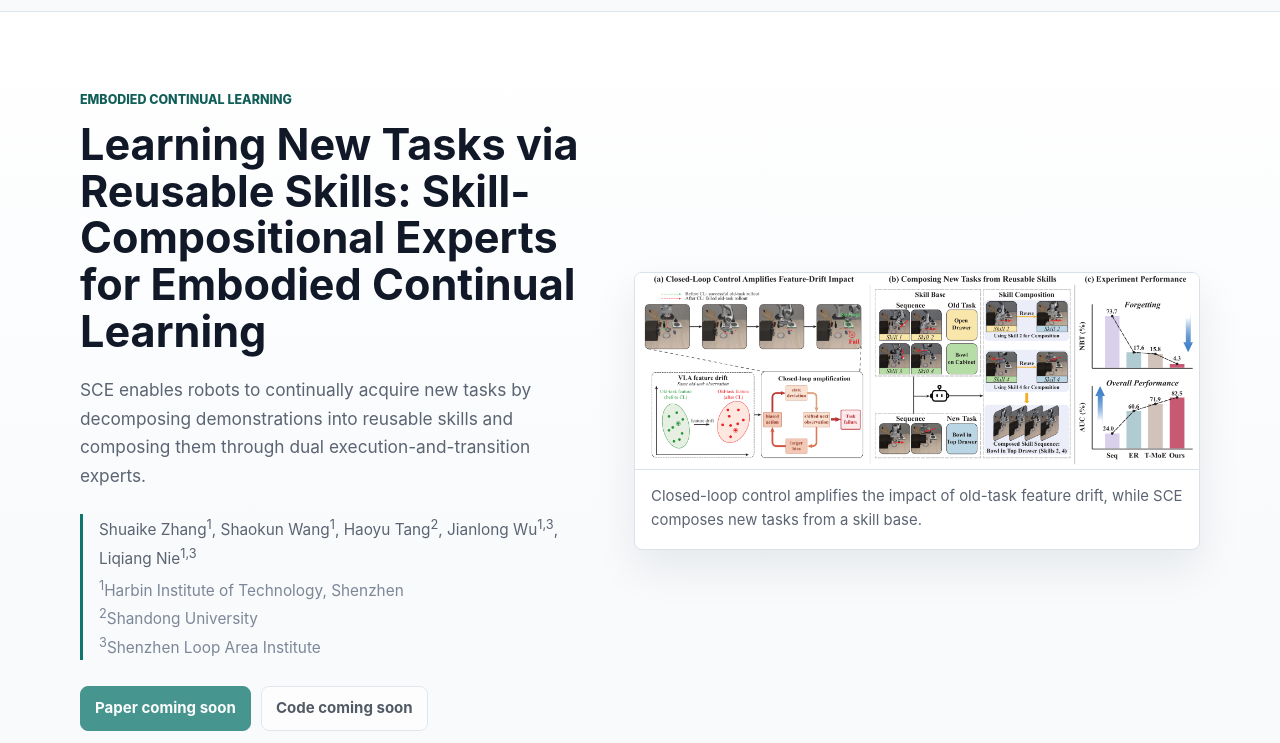
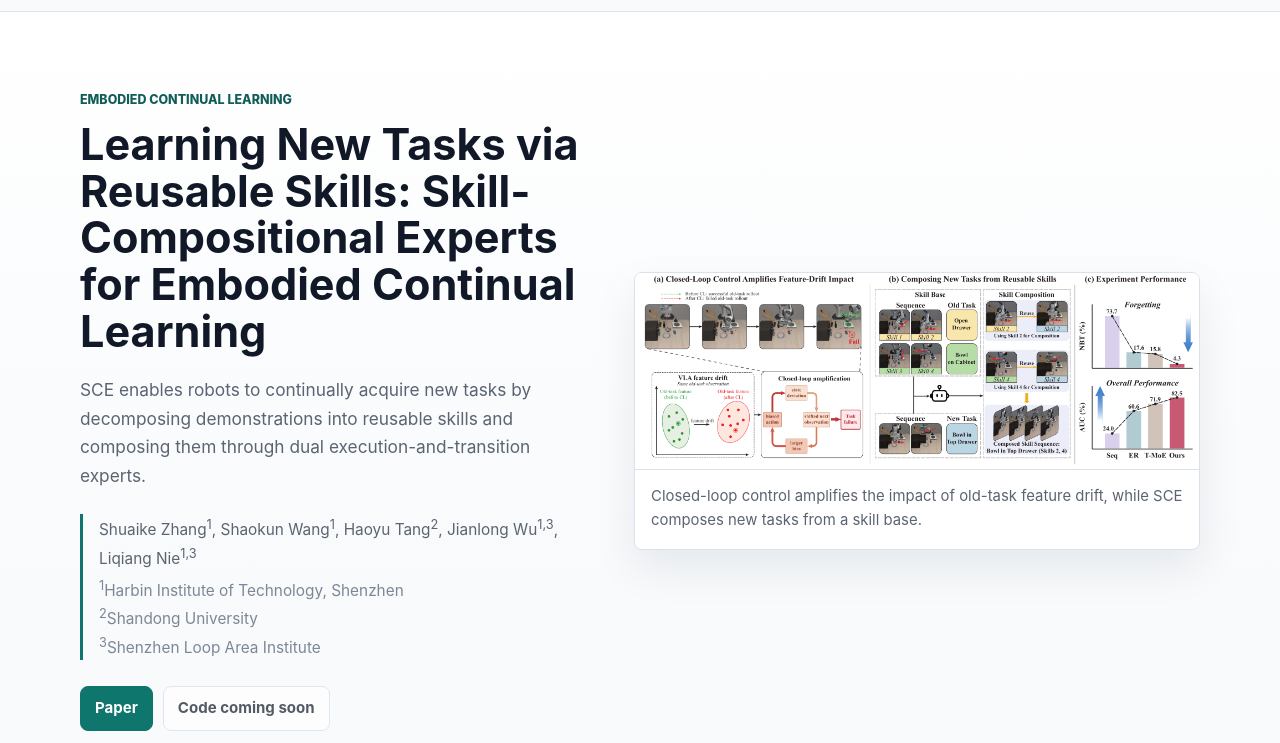
Before and after one commit to eqcy/sce, a plain HTML site: page index.html in a window 1280 px wide. Shown: the part 57-800 px from the top of the page. Drawn offline with Linux system fonts and the light colour scheme.

Commit message:
Update paper link to arXiv

```diff
--- a/index.html
+++ b/index.html
@@ -38,7 +38,7 @@
             <p><sup>1</sup>Harbin Institute of Technology, Shenzhen<br><sup>2</sup>Shandong University<br><sup>3</sup>Shenzhen Loop Area Institute</p>
           </div>
           <div class="actions" aria-label="Project resources">
-            <span class="button primary disabled" aria-disabled="true">Paper coming soon</span>
+            <a class="button primary" href="https://arxiv.org/abs/2606.15685" target="_blank" rel="noopener noreferrer">Paper</a>
             <span class="button disabled" aria-disabled="true">Code coming soon</span>
           </div>
         </div>
```
